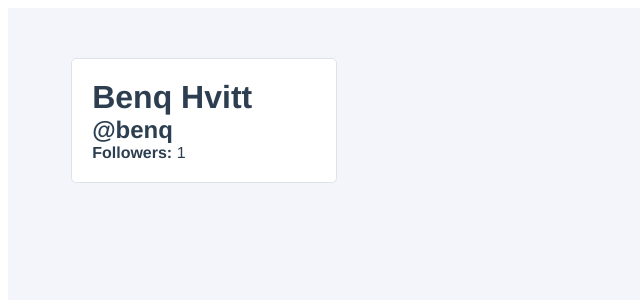
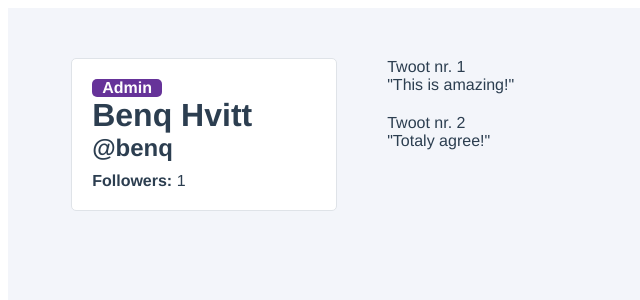
Before and after one commit to benq66/a-beautiful-vue, a Vue app in the folder vue-twotter-app/: page / in a window 1280 px wide. Shown: the top 300 px of the page, without its empty margins (0-640 px from the left). Built offline with nearby package versions, Linux system fonts and the light colour scheme.

Commit message:
v-if v-else-if v-else v-for

```diff
--- a/vue-twotter-app/src/components/UserProfile.vue
+++ b/vue-twotter-app/src/components/UserProfile.vue
@@ -1,10 +1,25 @@
 <template>
   <div class="user-profile">
     <div class="user-profile__user-panel">
+      <div class="user-profile__admin-badge" v-if="user.isAdmin">
+        Admin
+      </div>
+      <div class="user-profile__star-badge" v-else-if="user.followers > 1000">
+        Star
+      </div>
+      <div class="user-profile__user-badge" v-else>
+        User
+      </div>
       <h1 class="user-profile__fullname">{{ fullName }}</h1>
       <h2 class="user-profile__username">@{{ user.username }}</h2>
       <div class="user-profile__follower-count">
         <strong>Followers:</strong> {{ followers }}
+      </div>
+    </div>
+    <div class="user-profile__twoots-wrapper">
+      <div class="user-profile__twoot" v-for="(twoot, index) in user.twoots" :key="index">
+        Twoot nr. {{ twoot.id }} <br>
+        "{{ twoot.content }}"
       </div>
     </div>
   </div>
@@ -30,6 +45,10 @@ export default {
         lastName: "Hvitt",
         email: "benq@benq.com",
         isAdmin: true,
+        twoots : [
+          { id: 1, content: "This is amazing!"},
+          { id: 2, content: "Totaly agree!"},
+        ],
       },
     };
   },
@@ -90,4 +109,22 @@ export default {
 .user-profile__username {
   margin: 0;
 }
+
+.user-profile__follower-count {
+  margin-top: 10px;
+}
+
+.user-profile__admin-badge {
+  background: rebeccapurple;
+  color: white;
+  border-radius: 5px;
+  margin-right: auto;
+  padding: 0 10px;
+  font-weight: bold;
+}
+
+.user-profile__twoot {
+  padding-bottom: 20px;
+}
+
 </style>
```
